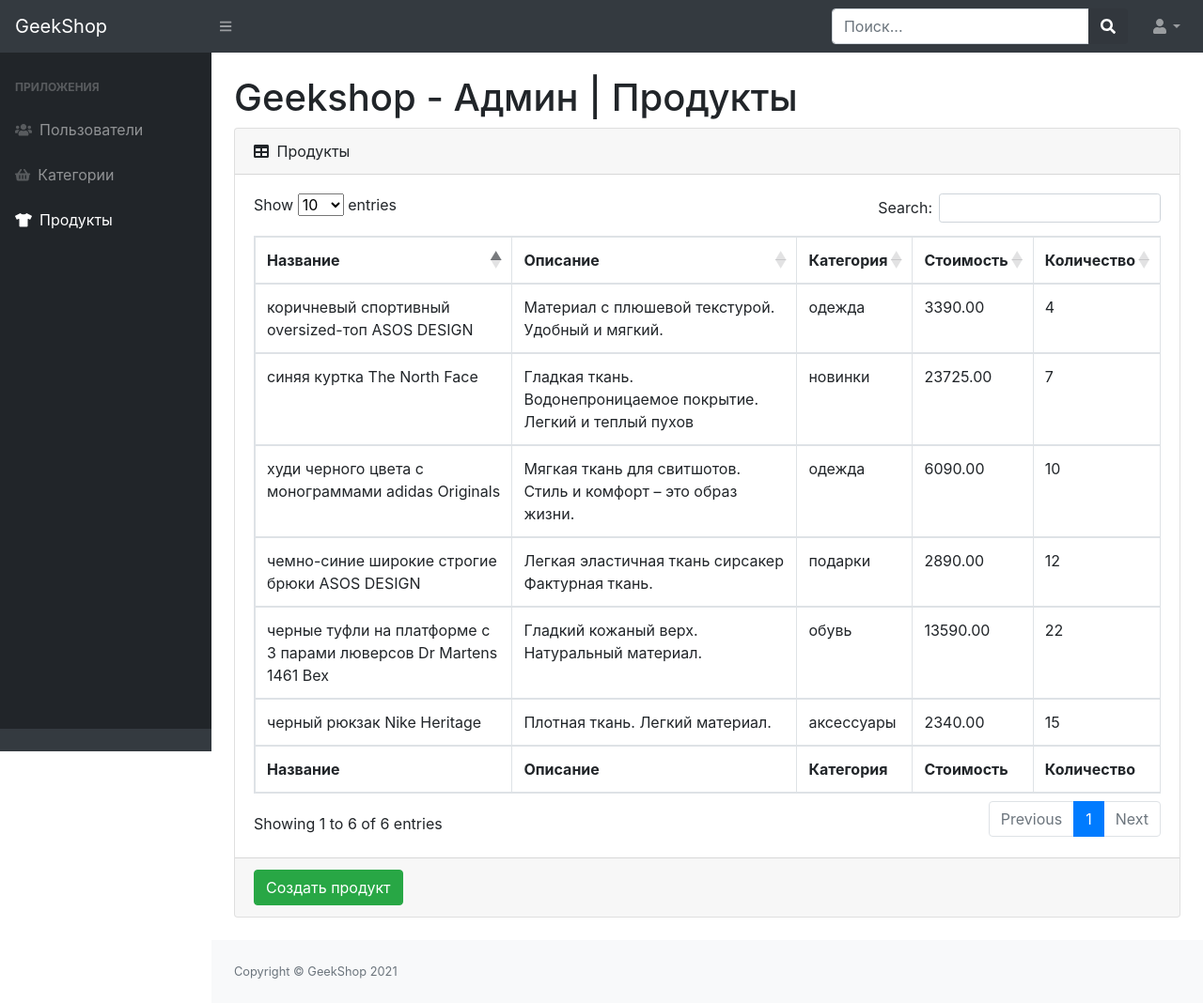
After one commit to Martinovdima/geekshop, a Django app: page /admin-staff/products/ in a window 1280 px wide. The commit adds this page. Shown: the whole page at 94% size. Run offline with Django 3.2, Linux system fonts and the light colour scheme; the visitor is signed in with stand-in values (Sample User, id 1); data comes from the database, SQL or seed files in the repository; some libraries are stand-ins or nearby versions.

Commit message:
added read for Product, ProductCategory admin

```diff
--- /dev/null
+++ b/admins/templates/admins/admin-products-read.html
@@ -0,0 +1,55 @@
+{% extends 'admins/base.html' %}
+
+{% block content %}
+    <main>
+        <div class="container-fluid">
+            <h1 class="mt-4">{{ title }}</h1>
+            <div class="card mb-4">
+                <div class="card-header">
+                    <i class="fas fa-table mr-1"></i>
+                    Продукты
+                </div>
+                <div class="card-body">
+                    <div class="table-responsive">
+                        <table class="table table-bordered" id="dataTable" width="100%" cellspacing="0">
+                            <thead>
+                            <tr>
+                                <th>Название</th>
+                                <th>Описание</th>
+                                <th>Категория</th>
+                                <th>Стоимость</th>
+                                <th>Количество</th>
+                            </tr>
+                            </thead>
+                            <tfoot>
+                            <tr>
+                                <th>Название</th>
+                                <th>Описание</th>
+                                <th>Категория</th>
+                                <th>Стоимость</th>
+                                <th>Количество</th>
+                            </tr>
+                            </tfoot>
+                            <tbody>
+                            {% for product in products %}
+                                <tr>
+                                    <td>{{ product.name }}</td>
+                                    <td>{{ product.description }}</td>
+                                    <td>{{ product.category }}</td>
+                                    <td>{{ product.price }}</td>
+                                    <td>{{ product.quantity }}</td>
+                                </tr>
+                            {% endfor %}
+                            </tbody>
+                        </table>
+                    </div>
+                </div>
+                <div class="card-footer">
+                    <a href="#">
+                        <button class="btn btn-success">Создать продукт</button>
+                    </a>
+                </div>
+            </div>
+        </div>
+    </main>
+{% endblock %}
--- a/admins/templates/admins/base.html
+++ b/admins/templates/admins/base.html
@@ -53,13 +53,13 @@
                         </div>
                         Пользователи
                     </a>
-                    <a class="nav-link" href="index.html">
+                    <a class="nav-link" href="{% url 'admins:admin_products_category' %}">
                         <div class="sb-nav-link-icon">
                             <i class="fas fa-shopping-basket"></i>
                         </div>
                         Категории
                     </a>
-                    <a class="nav-link" href="index.html">
+                    <a class="nav-link" href="{% url 'admins:admin_products' %}">
                         <div class="sb-nav-link-icon">
                             <i class="fas fa-tshirt"></i>
                         </div>
--- a/admins/urls.py
+++ b/admins/urls.py
@@ -1,6 +1,6 @@
 from django.urls import path
 
-from admins.views import admin_users, admin_users_create, admin_users_update, admin_users_delete, index, admin_users_return
+from admins.views import admin_users, admin_users_create, admin_users_update, admin_users_delete, index, admin_users_return, admin_products, admin_products_category
 
 app_name = 'admins'
 
@@ -11,5 +11,7 @@
     path('users/update/<int:id>/', admin_users_update, name='admin_users_update'),
     path('users/delete/<int:id>/', admin_users_delete, name='admin_users_delete'),
     path('users/return/<int:id>/', admin_users_return, name='admin_users_return'),
+    path('products/',admin_products, name='admin_products'),
+    path('products-category/', admin_products_category, name='admin_products_category'),
 
 ]
--- a/admins/views.py
+++ b/admins/views.py
@@ -1,6 +1,7 @@
 from django.shortcuts import render, HttpResponseRedirect
 from django.urls import reverse
 from users.models import User
+from products.models import Product, ProductCategory
 from admins.forms import UserAdminRegisterForm, UserAdminProfileForm
 from django.contrib.auth.decorators import user_passes_test
 
@@ -58,3 +59,14 @@
     user.is_active = True
     user.save()
     return HttpResponseRedirect(reverse('admins:admin_users'))
+
+
+@user_passes_test(lambda u: u.is_superuser)
+def admin_products(request):
+    content = {'title': 'Geekshop - Админ | Продукты', 'products': Product.objects.all()}
+    return render(request, 'admins/admin-products-read.html', content)
+
+@user_passes_test(lambda u: u.is_superuser)
+def admin_products_category(request):
+    content = {'title': 'Geekshop - Админ | Категории','products_category': ProductCategory.objects.all()}
+    return render(request, 'admins/admin-products-category-read.html', content)
```
Also changed, not shown: admins/templates/admins/admin-products-category-read.html (added, +46 -0 lines), admins/forms.py (line endings or trailing spaces).
